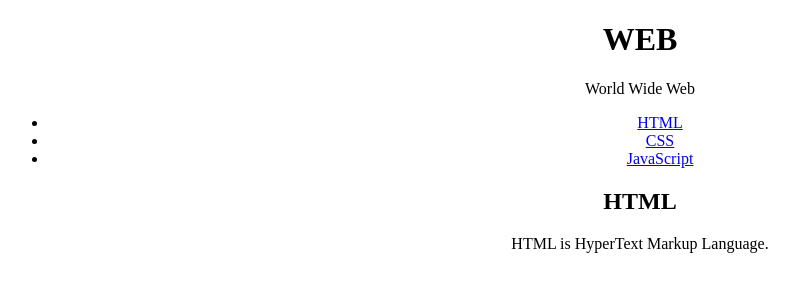
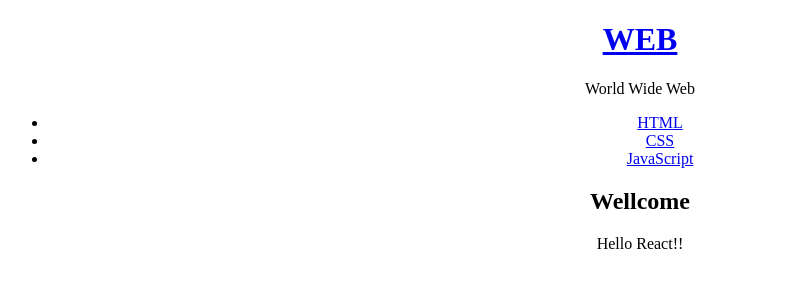
Before and after one commit to sysnar/Reack_workplace, a React (Create React App) app: page / in a window 1280 px wide. Shown: the top 300 px of the page, without its empty margins (0-795 px from the left). Built offline with nearby package versions, Linux system fonts and the light colour scheme.

Commit message:
State value change with onClick/bind/setState Func #004

```diff
--- a/src/App.js
+++ b/src/App.js
@@ -8,7 +8,9 @@
   constructor(props) {
     super(props);
     this.state = {
+      mode:'welcome',
       subject: {title:'WEB', sub:'World Wide Web'},
+      welcome:{title:'Wellcome', desc:'Hello React!!'},
       content:[
         {id:1, title:'HTML', desc:'HTML is for informaiton'},
         {id:2, title:'CSS', desc:'CSS is for design'},
@@ -17,13 +19,31 @@
     }
   }
   render() {
+    console.log('App render');
+    let _title, _desc = null;
+    if (this.state.mode === 'welcome') {
+      _title = this.state.welcome.title;
+      _desc = this.state.welcome.desc;
+    } else if (this.state.mode === 'read') {
+      _title = this.state.content[0].title;
+      _desc = this.state.content[0].desc;
+    }
     return (
       <div className="App">
-        <Subject
+        {/* <Subject
           title={this.state.subject.title}
-          sub={this.state.subject.sub}></Subject>
+          sub={this.state.subject.sub}></Subject> */}
+        <header>
+          <h1><a href="/" onClick={function(e) {
+            console.log(e);
+            e.preventDefault();
+            this.setState({mode: 'welcome'});
+            // alert('hello react');
+          }.bind(this)}>{this.state.subject.title}</a></h1>
+          {this.state.subject.sub}
+        </header>
         <TOC data={this.state.content}></TOC>
-        <Content title="HTML" desc="HTML is HyperText Markup Language."></Content>
+        <Content title={_title} desc={_desc}></Content>
       </div>
     )
   }
--- a/src/components/Content.js
+++ b/src/components/Content.js
@@ -2,6 +2,7 @@
 
 class Content extends Component {
   render() {
+    console.log('Content render');
     return (
       <article>
         <h2>{this.props.title}</h2>
--- a/src/components/Subject.js
+++ b/src/components/Subject.js
@@ -2,9 +2,14 @@
 
 class Subject extends Component {
   render() {
+    console.log('Subject render');
     return (
       <header>
-        <h1>{this.props.title}</h1>
+        <h1><a href="/" onClick={function(e) {
+          console.log(e);
+          e.preventDefault();
+          // alert('hello react');
+        }}>{this.props.title}</a></h1>
         {this.props.sub}
       </header>
     )
--- a/src/components/TOC.js
+++ b/src/components/TOC.js
@@ -2,6 +2,7 @@
 
 class TOC extends Component {
   render() {
+    console.log('TOC render');
     let lists = [];
     let data = this.props.data;
     let i = 0;
```
